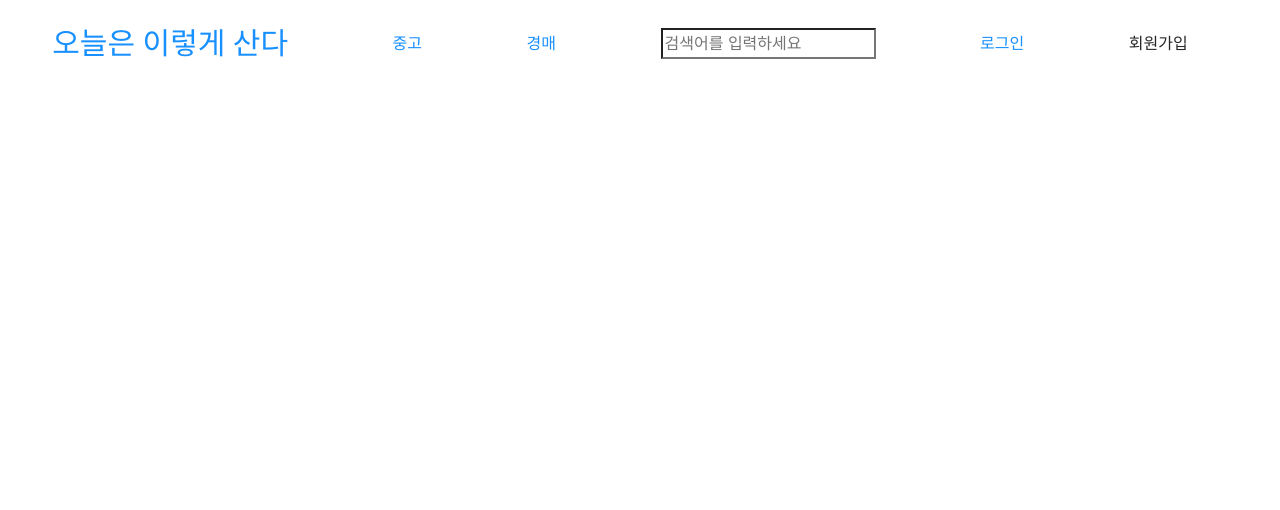
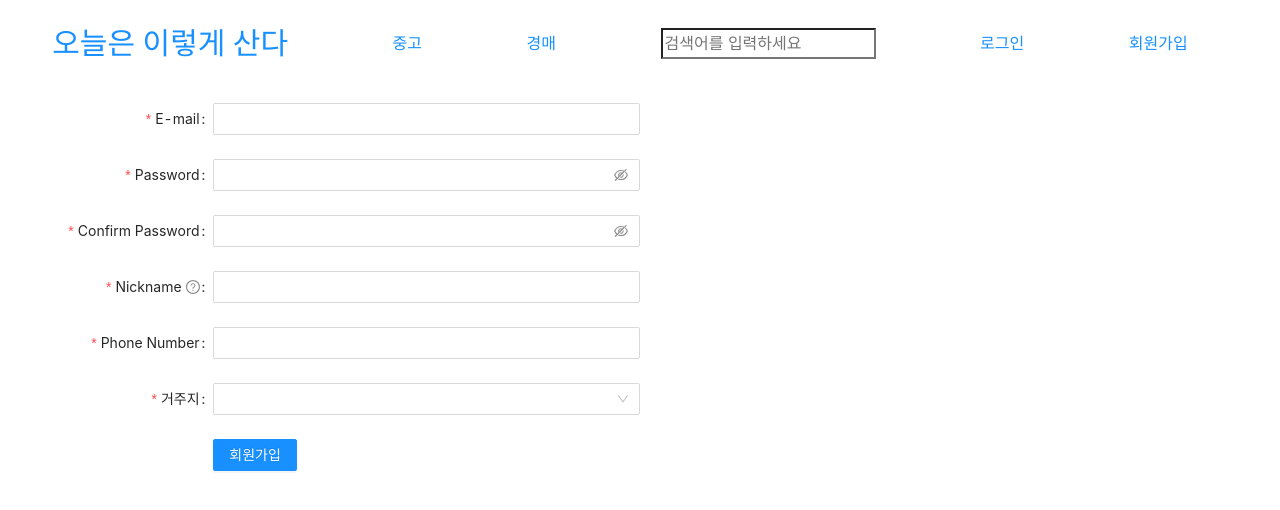
Before and after one commit to ddwu-sw-system-dev/oisan-client, a React (Create React App) app: page /signup in a window 1280 px wide. Shown: the top 510 px of the page. Built offline with nearby package versions, Linux system fonts and the light colour scheme; a web font is replaced by a local one.

Commit message:
Add: 회원가입 페이지
- 회원가입 페이지 추가
- index.js 리액트 버전18에 맞게 수정

```diff
--- a/src/App.js
+++ b/src/App.js
@@ -14,6 +14,7 @@ import ChatRoomList from "./pages/ChatRoomList";
 import OipayCharge from "./pages/OiPayCharge";
 import Login from "./pages/Login";
 import OiPayUsage from "./components/OiPayUsage";
+import Signup from "./pages/Signup";
 
 function App() {
   return (
@@ -29,6 +30,7 @@ function App() {
         <Route path="/oipay/charge" element={<OipayCharge />} />
         <Route path="/oipay/usage" element={<OiPayUsage />} />
         <Route path="/login" element={<Login />} />
+        <Route path="/signup" element={<Signup />} />
         <Route path="/auction" element={<AuctionListPage />} />
         <Route path="/auction/:id" element={<AuctionDetail />} />
       </Routes>
--- a/src/components/Header.jsx
+++ b/src/components/Header.jsx
@@ -22,7 +22,9 @@ const Header = () => {
         <Link to={"/login"}>
           <li>로그인</li>
         </Link>
-        <li>회원가입</li>
+        <Link to={"/signup"}>
+          <li>회원가입</li>
+        </Link>
       </ul>
     </div>
   );
--- a/src/index.js
+++ b/src/index.js
@@ -1,11 +1,22 @@
-import React from "react";
-import ReactDOM from "react-dom";
+import React, { StrictMode } from "react";
+import { createRoot } from 'react-dom/client';
 import "./index.css";
 import App from "./App";
+import ReactDOM from "react-dom";
 
-ReactDOM.render(
-  <React.StrictMode>
+
+const rootElement = document.getElementById('root');
+const root = createRoot(rootElement);
+
+root.render(
+  <StrictMode>
     <App />
-  </React.StrictMode>,
-  document.getElementById("root")
+  </StrictMode>,
 );
+
+// ReactDOM.render(
+//   <React.StrictMode>
+//     <App />
+//   </React.StrictMode>,
+//   document.getElementById("root")
+// );
--- a/src/pages/Signup.jsx
+++ b/src/pages/Signup.jsx
@@ -1,30 +1,236 @@
+import { Button, Form, Input, Cascader, message } from 'antd';
+import { useEffect, useState } from 'react';
+
+const formItemLayout = {
+  labelCol: {
+    span: 4,
+  },
+  wrapperCol: {
+    span: 8,
+  },
+};
+
+const formTailLayout = {
+  labelCol: {
+    span: 4,
+  },
+  wrapperCol: {
+    span: 8,
+    offset: 4,
+  },
+};
+
+const residences = [
+  {
+    value: '서울',
+    label: '서울',
+    children: [
+      { value: '강남구', label: '강남구'},
+      { value: '강동구', label: '강동구'},
+      { value: '강북구', label: '강북구'},
+      { value: '강서구', label: '강서구'},
+      { value: '관악구', label: '관악구'},
+      { value: '광진구', label: '광진구'},
+      { value: '구로구', label: '구로구'},
+      { value: '금천구', label: '금천구'},
+      { value: '도봉구', label: '도봉구'},
+      { value: '동대문구', label: '동대문구'},
+      { value: '동작구', label: '동작구'},
+      { value: '마포구', label: '마포구'},
+      { value: '서대문구', label: '서대문구'},
+      { value: '서초구', label: '서초구'},
+      { value: '성동구', label: '성동구'},
+      { value: '성북구', label: '성북구'},
+      { value: '송파구', label: '송파구'},
+      { value: '양천구', label: '양천구'},
+      { value: '영등포구', label: '영등포구'},
+      { value: '용산구', label: '용산구'},
+      { value: '은평구', label: '은평구'},
+      { value: '종로구', label: '종로구'},
+      { value: '중구', label: '중구'},
+      { value: '중랑구', label: '중랑구'},
+    ]
+  },
+  {
+    value: '경기',
+    label: '경기',
+    children: [
+      { value: '수원', label: '수원'},
+      { value: '용인', label: '용인'},
+      { value: '성남', label: '성남'},
+      { value: '부천', label: '부천'},
+      { value: '화성', label: '화성'},
+      { value: '안산', label: '안산'},
+      { value: '안양', label: '안양'},
+      { value: '평택', label: '평택'},
+      { value: '시흥', label: '시흥'},
+      { value: '김포', label: '김포'},
+      { value: '광주', label: '광주'},
+      { value: '광명', label: '광명'},
+      { value: '군포', label: '군포'},
+      { value: '하남', label: '하남'},
+      { value: '오산', label: '오산'},
+      { value: '이천', label: '이천'},
+      { value: '안성', label: '안성'},
+      { value: '의왕', label: '의왕'},
+      { value: '양평', label: '양평'},
+      { value: '여주', label: '여주'},
+      { value: '과천', label: '과천'},
+      { value: '고양', label: '고양'},
+      { value: '남양주', label: '남양주'},
+      { value: '파주', label: '파주'},
+      { value: '의정부', label: '의정부'},
+      { value: '양주', label: '양주'},
+      { value: '구리', label: '구리'},
+      { value: '포천', label: '포천'},
+      { value: '동두천', label: '동두천'},
+      { value: '가평', label: '가평'},
+      { value: '연천', label: '연천'},
+    ],
+  },
+];
+
 const Signup = () => {
+  const [form] = Form.useForm();
 
-	const checkEmailDuplicate = email => new Promise((resolve) => {
-    if (EMAILS.includes(email)) {
-      resolve(true);
-      return;
+  const onCheck = async () => {
+    try {
+      const values = await form.validateFields();
+      console.log('Success:', values);
+      //회원가입 하는 부분
+      //이미있는 이메일인지 확인
+
+    } catch (errorInfo) {
+      console.log('Failed:', errorInfo);
+      message.error('회원가입에 실패하였습니다');
+      //실패 시 메시지 띄우기~
     }
 
-    resolve(false);
-  });
+  };
 
-	const isEmailDuplicate = async (values) => {
-    var isDuplicated = await checkEmailDuplicate(values);
-    if (!isDuplicated) {
-      message.success('Sign up is complete.');
-      //회원가입 시키기
-      return;
-    } else {
-      form.setFields({
-        email: {
-          value: values,
-          errors: [new Error('email is duplicated!')],
-        },
-      });
-    }
-  }
-    return(<div></div>);
+  return (
+    <Form
+      {...formItemLayout}
+      form={form}
+      name="register"
+      // onFinish={onFinish}
+      // initialValues={{
+      //   residence: ['zhejiang', 'hangzhou', 'xihu'],
+      //   prefix: '86',
+      // }}
+      scrollToFirstError
+    >
+      <Form.Item
+        name="email"
+        label="E-mail"
+        rules={[
+          {
+            type: 'email',
+            message: 'The input is not valid E-mail!',
+          },
+          {
+            required: true,
+            message: 'Please input your E-mail!',
+          },
+        ]}
+      >
+        <Input />
+      </Form.Item>
+
+      <Form.Item
+        name="password"
+        label="Password"
+        rules={[
+          {
+            required: true,
+            message: 'Please input your password!',
+          },
+        ]}
+        hasFeedback
+      >
+        <Input.Password />
+      </Form.Item>
+
+      <Form.Item
+        name="confirm"
+        label="Confirm Password"
+        dependencies={['password']}
+        hasFeedback
+        rules={[
+          {
+            required: true,
+            message: 'Please confirm your password!',
+          },
+          ({ getFieldValue }) => ({
+            validator(_, value) {
+              if (!value || getFieldValue('password') === value) {
+                return Promise.resolve();
+              }
+
+              return Promise.reject(new Error('The two passwords that you entered do not match!'));
+            },
+          }),
+        ]}
+      >
+        <Input.Password />
+      </Form.Item>
+
+      <Form.Item
+        name="nickname"
+        label="Nickname"
+        tooltip="What do you want others to call you?"
+        rules={[
+          {
+            required: true,
+            message: 'Please input your nickname!',
+            whitespace: true,
+          },
+        ]}
+      >
+        <Input />
+      </Form.Item>
+
+      <Form.Item
+        name="phone"
+        label="Phone Number"
+        rules={[
+          {
+            required: true,
+            message: 'Please input your phone number!',
+          },
+          {
+            pattern: /^01([0|1|6|7|8|9])-?([0-9]{3,4})-?([0-9]{4})$/,
+            message: 'Please input phone number format!',
+          },
+        ]}
+      >
+        <Input
+          style={{
+            width: '100%',
+          }}
+        />
+      </Form.Item>
+
+      <Form.Item
+        name="residence"
+        label="거주지"
+        rules={[
+          {
+            type: 'array',
+            required: true,
+            message: 'Please select your residence!',
+          },
+        ]}
+      >
+        <Cascader options={residences} />
+      </Form.Item>
+      <Form.Item {...formTailLayout}>
+        <Button type="primary" onClick={onCheck}>
+          회원가입
+        </Button>
+      </Form.Item>
+    </Form>
+  );
 };
 
-export default Signup();
+export default Signup;
```
